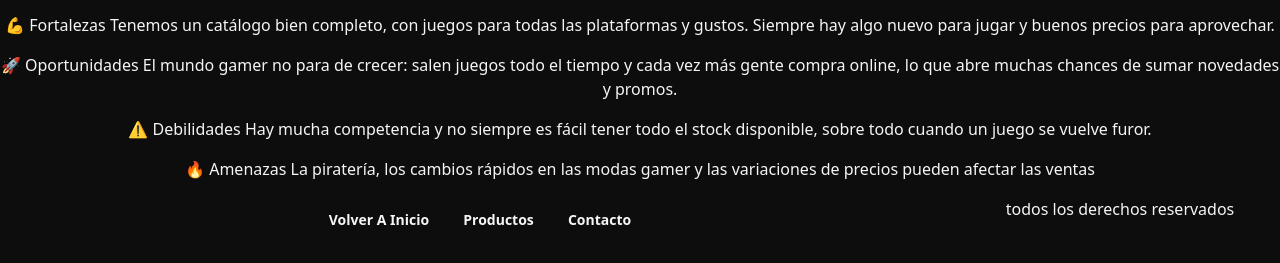
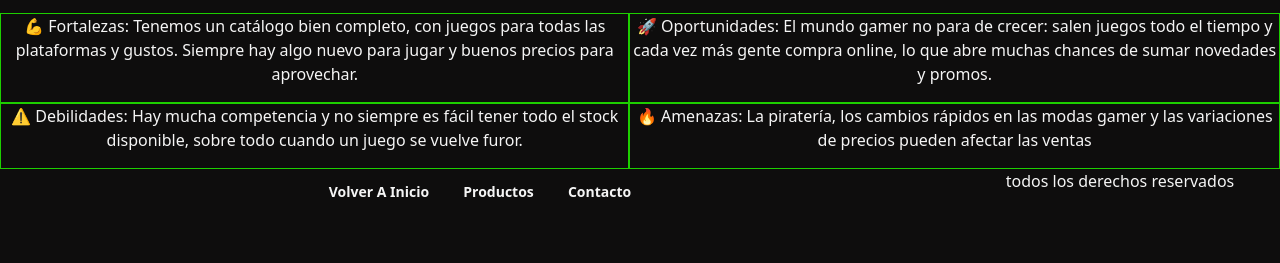
Before and after one commit to JuanPatricioMichel/proyectoweb, a plain HTML site: page pages/about-us.html in a window 1280 px wide. Shown: the part 337-600 px from the top of the page. Drawn offline with nearby package versions, Linux system fonts and the light colour scheme.

Commit message:
se acomodo la pagina de about us, se renombro un archivo sass

```diff
--- a/pages/about-us.html
+++ b/pages/about-us.html
@@ -43,23 +43,31 @@
             <section>
                 <p>Nuestro negocio de venta de videojuegos se apoya en una amplia variedad de títulos y plataformas, precios competitivos y una alta demanda constante del mercado gamer. Como oportunidad, el crecimiento del consumo digital y los lanzamientos frecuentes impulsan nuevas ventas. Entre las debilidades se encuentran la fuerte competencia y la dependencia de proveedores, mientras que las amenazas incluyen la piratería y los cambios rápidos en las tendencias del sector.</p>
             </section>
-            <section>
+            <section class="foda">
+                <div class="fortaleza">
                     <p>
-                    💪 Fortalezas
+                        💪 Fortalezas:
                         Tenemos un catálogo bien completo, con juegos para todas                    las plataformas y gustos. Siempre hay algo nuevo para jugar y buenos precios para aprovechar.
                     </p>
+                </div>
+                <div class="oportunidad">
                     <p>
-                    🚀 Oportunidades
+                        🚀 Oportunidades:
                         El mundo gamer no para de crecer: salen juegos todo el tiempo y cada vez más gente compra online, lo que abre      muchas chances de sumar novedades y promos.
                     </p>
+                </div>
+                <div class="debilidades">
                     <p>
-                    ⚠️ Debilidades
+                        ⚠️ Debilidades:
                         Hay mucha competencia y no siempre es fácil tener todo el stock disponible, sobre todo cuando un juego se vuelve furor.
                     </p>
+                </div>
+                <div class="amenazas">
                     <p>
-                    🔥 Amenazas
+                        🔥 Amenazas:
                         La piratería, los cambios rápidos en las modas gamer y las variaciones de precios pueden afectar las ventas
                     </p>
+                </div>
             </section>
         </main>
 
--- /dev/null
+++ b/sass/layout/_desktop.scss
@@ -0,0 +1,28 @@
+@media (min-width: 1024px){
+    footer .redessociales a img{
+        width: 6%;
+    }
+    main{
+        .foda{
+            display: grid;
+            grid-template-areas:
+                "fortaleza fortaleza oportunidad oportunidad"
+                "fortaleza fortaleza oportunidad oportunidad"
+                "debilidad debilidad amenaza amenaza"
+                "debilidad debilidad amenaza amenaza"
+            ;
+            .fortaleza{
+                grid-area: fortaleza;
+            }
+            .oportunidad{
+                grid-area: oportunidad;
+            }
+            .debilidades{
+                grid-area: debilidad;
+            }
+            .amenazas{
+                grid-area: amenaza;
+            }
+        }
+    }
+}
--- a/sass/layout/_mobile.scss
+++ /dev/null
@@ -1,5 +0,0 @@
-@media (min-width: 1024px){
-    footer .redessociales a img{
-        width: 6%;
-    }
-}
--- a/sass/style.scss
+++ b/sass/style.scss
@@ -5,4 +5,4 @@
 @use "secciones/header";
 @use "secciones/main";
 @use "secciones/footer";
-@use "layout/mobile";
+@use "layout/desktop";
```
Also changed, not shown: css/estilos.css, 1 other file. Lines whose indentation alone changed are shown as unchanged.
